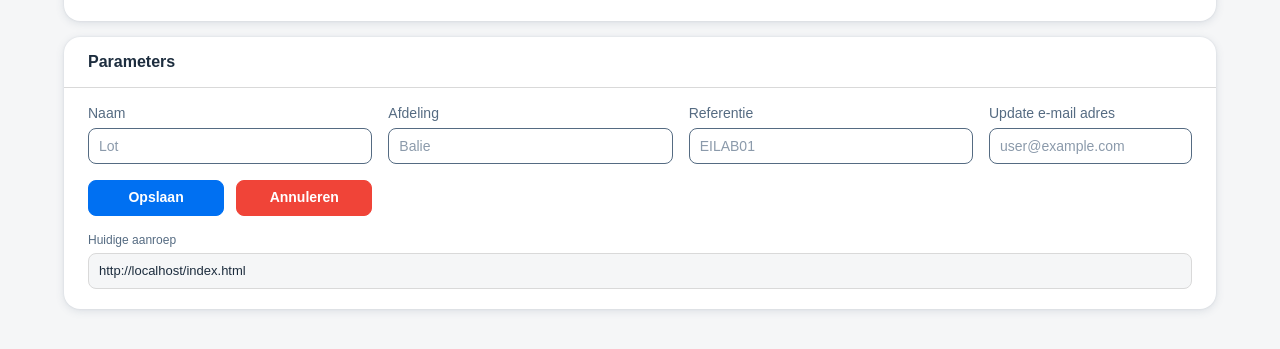
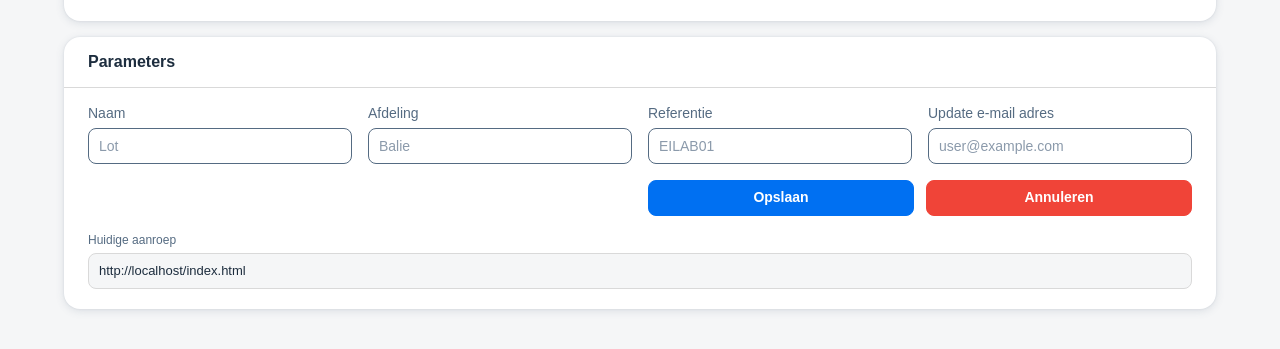
Before and after one commit to masterspike/parameterdoorgifte, a plain HTML site: page index.html in a window 1280 px wide. Shown: the part 189-538 px from the top of the page. Drawn offline with Linux system fonts and the light colour scheme.

Commit message:
commitment

```diff
--- a/css/style.css
+++ b/css/style.css
@@ -174,7 +174,7 @@ label,
 
 .composer {
   display: grid;
-  grid-template-columns: 1fr 1fr 1fr auto;
+  grid-template-columns: 1fr 1fr 1fr 1fr;
   gap: 1rem;
   align-items: end;
 }
@@ -245,6 +245,7 @@ button:focus-visible {
   display: grid;
   grid-template-columns: 1fr 1fr;
   gap: 0.75rem;
+  grid-column: 3 / 5;
 }
 
 .button-group button {
```
